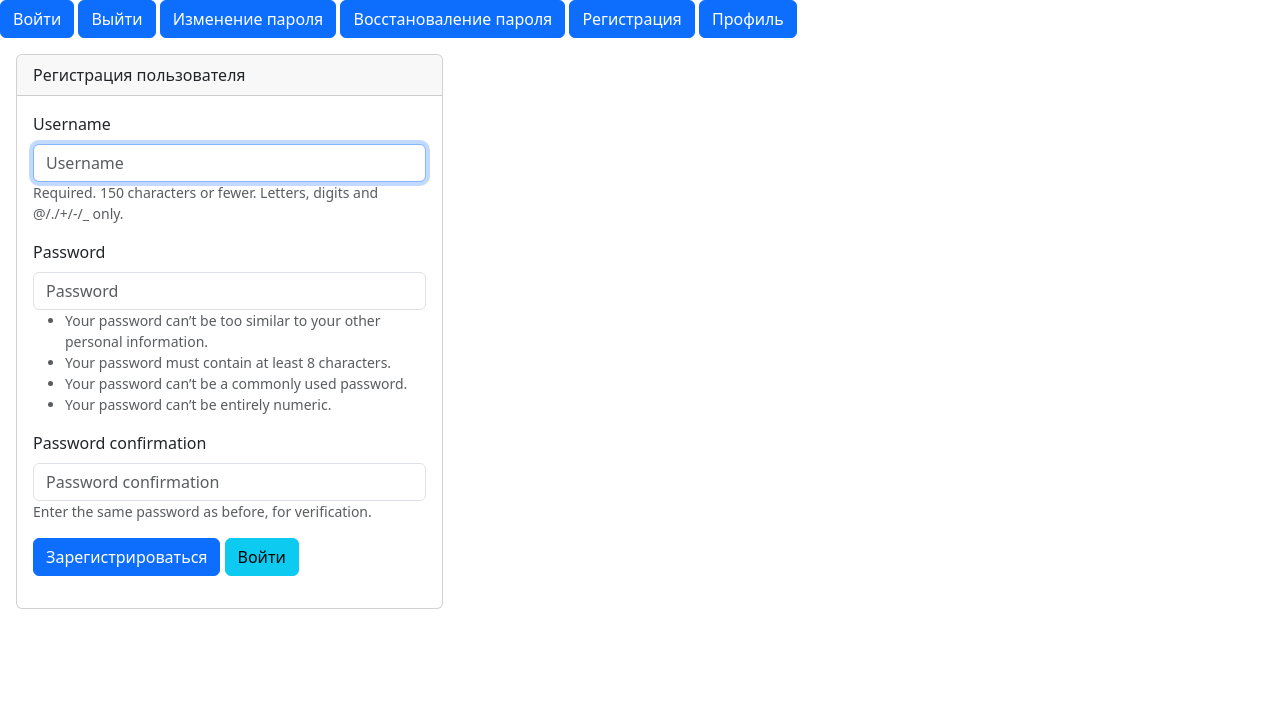
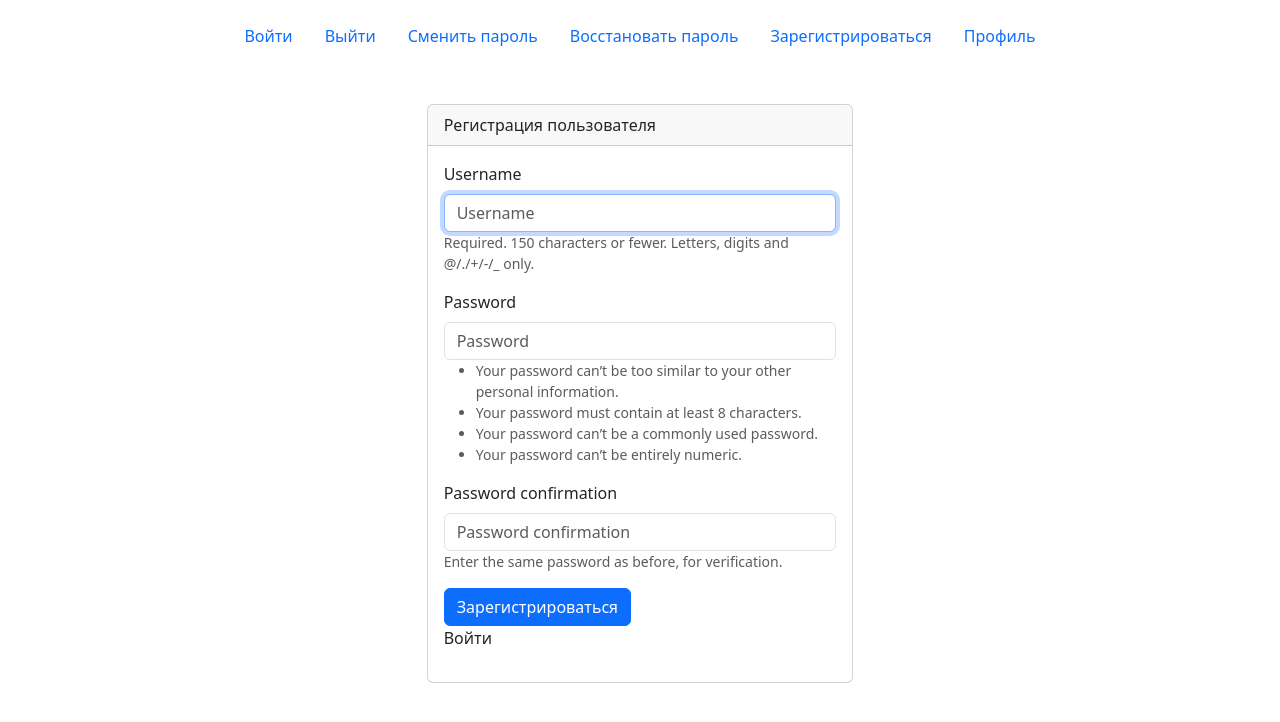
Before and after one commit to miskhodzh/clicklinks, a Django app: page /auth/registration/ in a window 1280 px wide. Shown: the top 722 px of the page. Run offline with Django 3.2, Linux system fonts and the light colour scheme; some libraries are stand-ins or nearby versions.

Commit message:
подправил верстку в users

```diff
--- a/clicklinks/users/templates/base.html
+++ b/clicklinks/users/templates/base.html
@@ -1,9 +1,17 @@
 {% load django_bootstrap5 %}
 {% bootstrap_css %}
-<a class="btn btn-primary" href="{% url "users:login" %}" role="button">Войти</a>
-<a class="btn btn-primary" href="{% url "users:logout" %}" role="button">Выйти</a>
-<a class="btn btn-primary" href="{% url "users:password_change" %}" role="button">Изменение пароля</a>
-<a class="btn btn-primary" href="{% url "users:password_reset" %}" role="button">Восстановаление пароля</a>
-<a class="btn btn-primary" href="{% url "users:registration" %}" role="button">Регистрация</a>
-<a class="btn btn-primary" href="{% url "users:profile" %}" role="button">Профиль</a>
+<div class="container">
+  <header class="d-flex justify-content-center py-3">
+    <ul class="nav nav-pills">
+      <li class="nav-item"><a href="{% url "users:login" %}" class="nav-link" aria-current="page">Войти</a></li>
+      <li class="nav-item"><a href="{% url "users:logout" %}" class="nav-link">Выйти</a></li>
+      <li class="nav-item"><a href="{% url "users:password_change" %}" class="nav-link">Сменить пароль</a></li>
+      <li class="nav-item"><a href="{% url "users:password_reset" %}" class="nav-link">Восстановать пароль</a></li>
+      <li class="nav-item"><a href="{% url "users:registration" %}" class="nav-link">Зарегистрироваться</a></li>
+      <li class="nav-item"><a href="{% url "users:profile" %}" class="nav-link">Профиль</a></li>
+    </ul>
+  </header>
+</div>
+<main class="d-flex justify-content-center py-3">
   {% block content %}{% endblock content %}
+</main>
--- a/clicklinks/users/templates/registration/login.html
+++ b/clicklinks/users/templates/registration/login.html
@@ -10,6 +10,7 @@
         {% csrf_token %}
         {% bootstrap_form form %}
         {% bootstrap_button button_type="submit" content="Вход" %}
+        <a href="{% url "users:registration" %}" class="nav-link">Зарегистрироваться</a>
       </form>
     </div>
   </div>
--- a/clicklinks/users/templates/registration/registration_form.html
+++ b/clicklinks/users/templates/registration/registration_form.html
@@ -11,7 +11,7 @@
         {% csrf_token %}
         {% bootstrap_form form %}
         {% bootstrap_button button_type="submit" content="Зарегистрироваться" %}
-        {% bootstrap_button href="#" content="Войти" button_type="link" button_class="btn-info" %}
+        <a href="{% url "users:login" %}" class="nav-link">Войти</a>
       </form>
     </div>
   </div>
```
